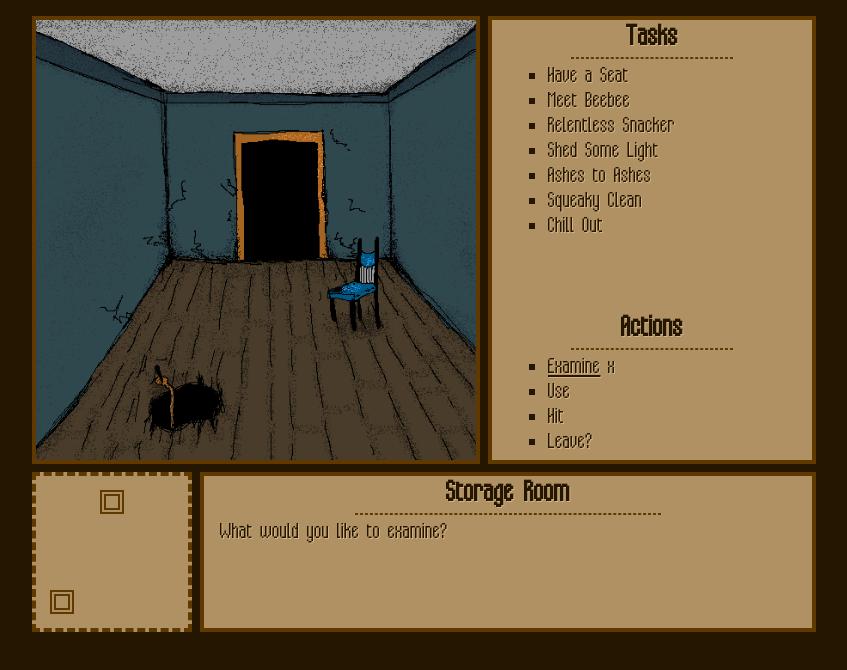
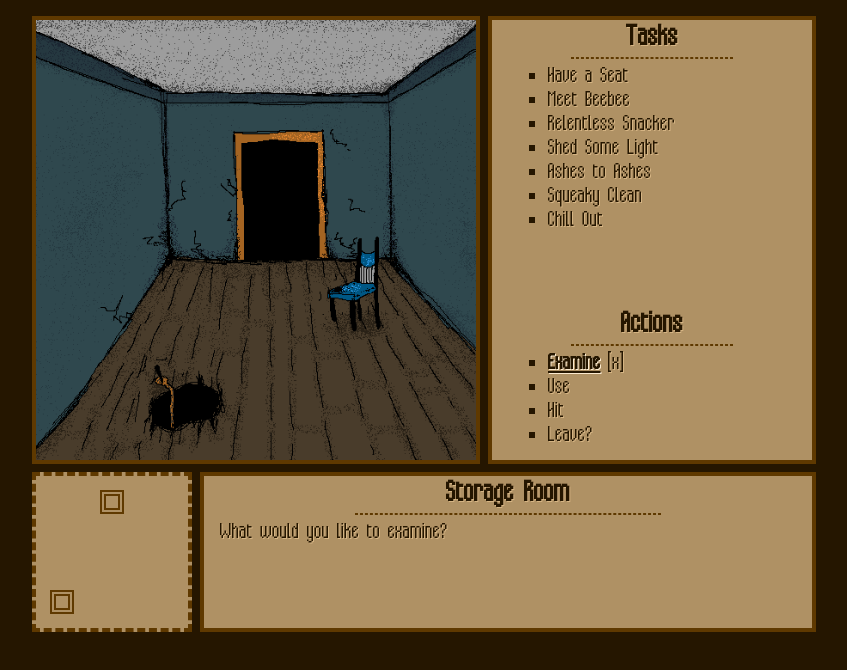
Before and after one commit to southpawgeek/react-jam, a React (Vite) app: page / in a window 1280 px wide. Both pictures are taken after a click on the element "Examine". Shown: the top 670 px of the page, without its empty margins (216-1063 px from the left). Built offline with nearby package versions, Linux system fonts and the light colour scheme.

Commit message:
update active/cancel styling

```diff
--- a/src/components/Actions.jsx
+++ b/src/components/Actions.jsx
@@ -1,7 +1,17 @@
 import { useGameProvider } from "./GameProvider"
 
 const Actions = () => {
-  const { rooms, currentRoom, setCurrentRoom, clearVisitedRooms, setCurrentDescription, actions, currentAction, setCurrentAction, taskPercentage } = useGameProvider()
+  const {
+    rooms,
+    currentRoom,
+    setCurrentRoom,
+    clearVisitedRooms,
+    setCurrentDescription,
+    actions,
+    currentAction,
+    setCurrentAction,
+    taskPercentage,
+  } = useGameProvider()
 
   const handleSelect = (action) => {
     setCurrentAction(action)
@@ -19,28 +29,29 @@ const Actions = () => {
       setCurrentRoom(rooms.epilogue)
       setCurrentDescription(rooms.epilogue.description)
       clearVisitedRooms()
-    }
-    else {
-    setCurrentDescription(["You aren't sure how you would leave the house. Perhaps you have some unfinished business here?"])
+    } else {
+      setCurrentDescription([
+        "You aren't sure how you would leave the house. Perhaps you have some unfinished business here?",
+      ])
     }
   }
 
   const Active = ({ action }) => (
     <>
-      <span className='active-action'>{action}</span>
+      <span className="active-action">{action}</span>
       &nbsp;
       <span
-        className='active-cancel'
+        className="active-cancel"
         onClick={() => handleCancel()}
       >
-        x
+        [x]
       </span>
     </>
   )
 
   const Inactive = ({ action }) => (
     <span
-      className='inactive-action'
+      className="inactive-action"
       onClick={() => {
         handleSelect(action)
       }}
@@ -49,11 +60,17 @@ const Actions = () => {
     </span>
   )
 
-  const Leave = () =>
-    <span className={taskPercentage === 100 ? 'glow' : 'inactive-action'} onClick={() => completeGame()}>Leave?</span>
+  const Leave = () => (
+    <span
+      className={taskPercentage === 100 ? "glow" : "inactive-action"}
+      onClick={() => completeGame()}
+    >
+      Leave?
+    </span>
+  )
 
   return (
-    <div id='actions'>
+    <div id="actions">
       <h2>Actions</h2>
       <hr />
       <ul>
@@ -66,7 +83,11 @@ const Actions = () => {
             )}
           </li>
         ))}
-        {currentRoom.key !== 'epilogue' ? <li><Leave /></li> : null}
+        {currentRoom.key !== "epilogue" ? (
+          <li>
+            <Leave />
+          </li>
+        ) : null}
       </ul>
     </div>
   )
--- a/src/index.css
+++ b/src/index.css
@@ -5,12 +5,14 @@
 
 :root {
   font-family: pixel;
+  font-size: 16px;
   background-color: var(--ui-text);
 
   --ui-border: rgb(95, 57, 0);
   --ui-background: rgb(175, 145, 100);
   --ui-text: rgb(37, 22, 0);
   --ui-highlight: rgb(213, 180, 131);
+  --ui-highlight2: rgb(251, 234, 207);
 
   color: var(--ui-text);
   text-shadow: 1px 1px 0px var(--ui-highlight);
@@ -62,13 +64,14 @@ hr {
 }
 
 #tasks ul {
-  height: 15.5rem;
+  height: 15.25rem;
   text-transform: none;
 }
 
 #tasks li,
-#actions ul {
+#actions li {
   margin-left: 1rem;
+  height: 1.5rem;
 }
 
 .task-completed {
@@ -86,6 +89,8 @@ td.exit button {
 .active-action {
   cursor: default;
   text-decoration: underline;
+  text-shadow: 1px 1px 0px var(--ui-highlight2);
+  font-weight: bold;
 }
 
 .active-cancel {
```
